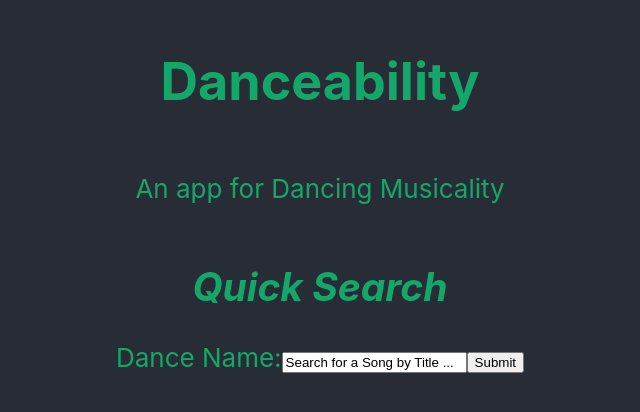
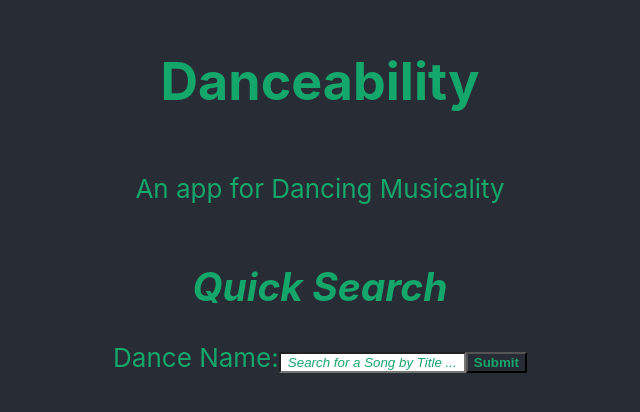
Before and after one commit to SinbadTheSailor4536/CS564Danceability, a React (Create React App) app in the folder packages/react-scripts/template/: page / in a window 1280 px wide. Shown: the part 206-618 px from the top of the page, without its empty margins (320-960 px from the left). Built offline with nearby package versions, Linux system fonts and the light colour scheme.

Commit message:
Updated SearchBar CSS to have proper subclassing

```diff
--- a/packages/react-scripts/template/src/components/SearchBar.js
+++ b/packages/react-scripts/template/src/components/SearchBar.js
@@ -25,13 +25,13 @@ class SearchBar extends React.Component {
         <label>
           Dance Name:
           <input
-            className="input-field"
+            className="field"
             type="text"
             value={this.state.value}
             onChange={this.handleChange}
           />
         </label>
-        <input className="submit-button" type="submit" value="Submit" />
+        <input className="button" type="submit" value="Submit" />
       </form>
     );
   }
--- a/packages/react-scripts/template/src/styleSheets/SearchBar.css
+++ b/packages/react-scripts/template/src/styleSheets/SearchBar.css
@@ -3,14 +3,14 @@ label {
   background-color: #282c34;
 }
 
-input-field {
+input.field {
   text-align: center;
   font-style: italic;
   color: #14a76c;
   background-color: #ffffff;
 }
 
-submit-button {
+input.button {
   font-weight: bold;
   color: #14a76c;
   background-color: #282c34;
```
